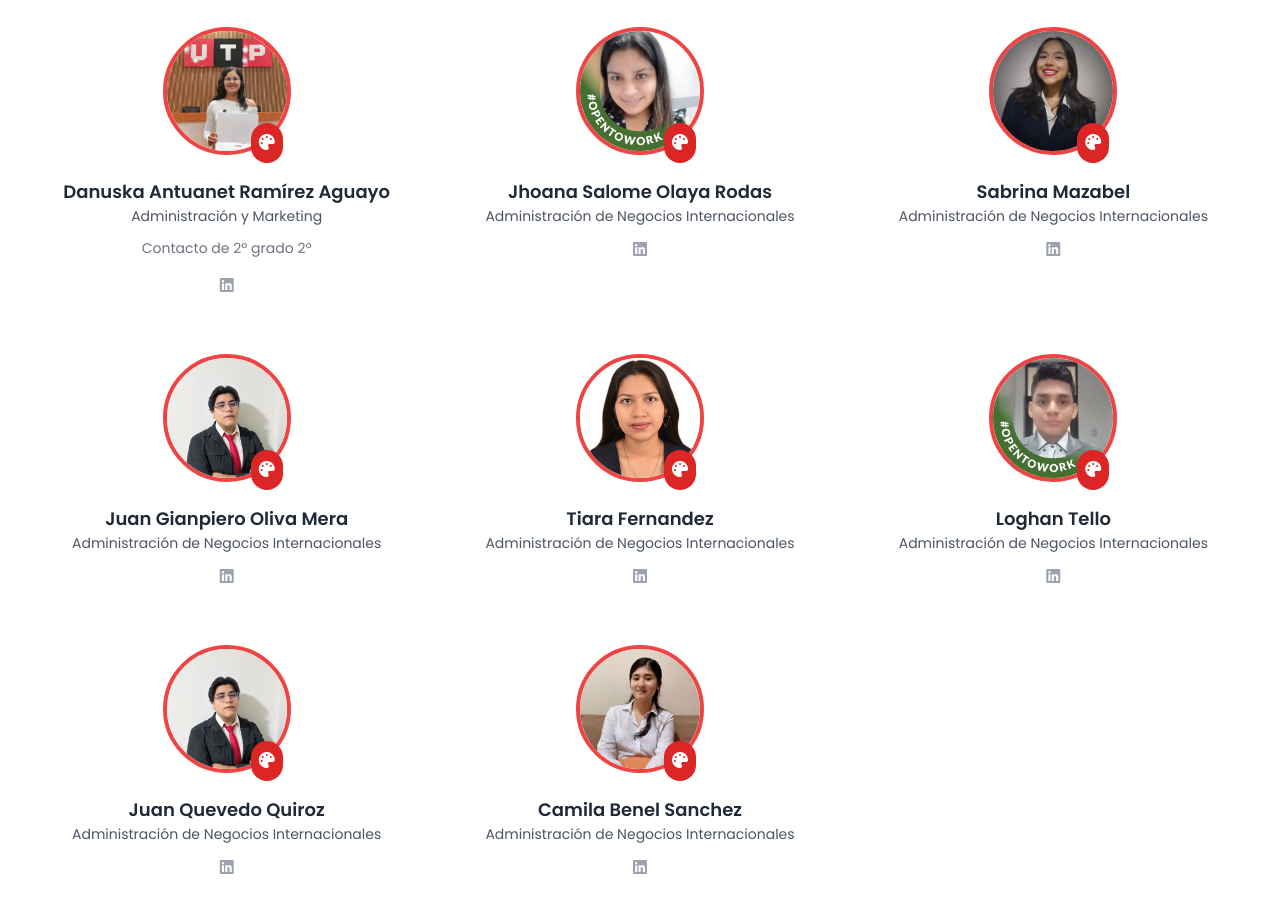
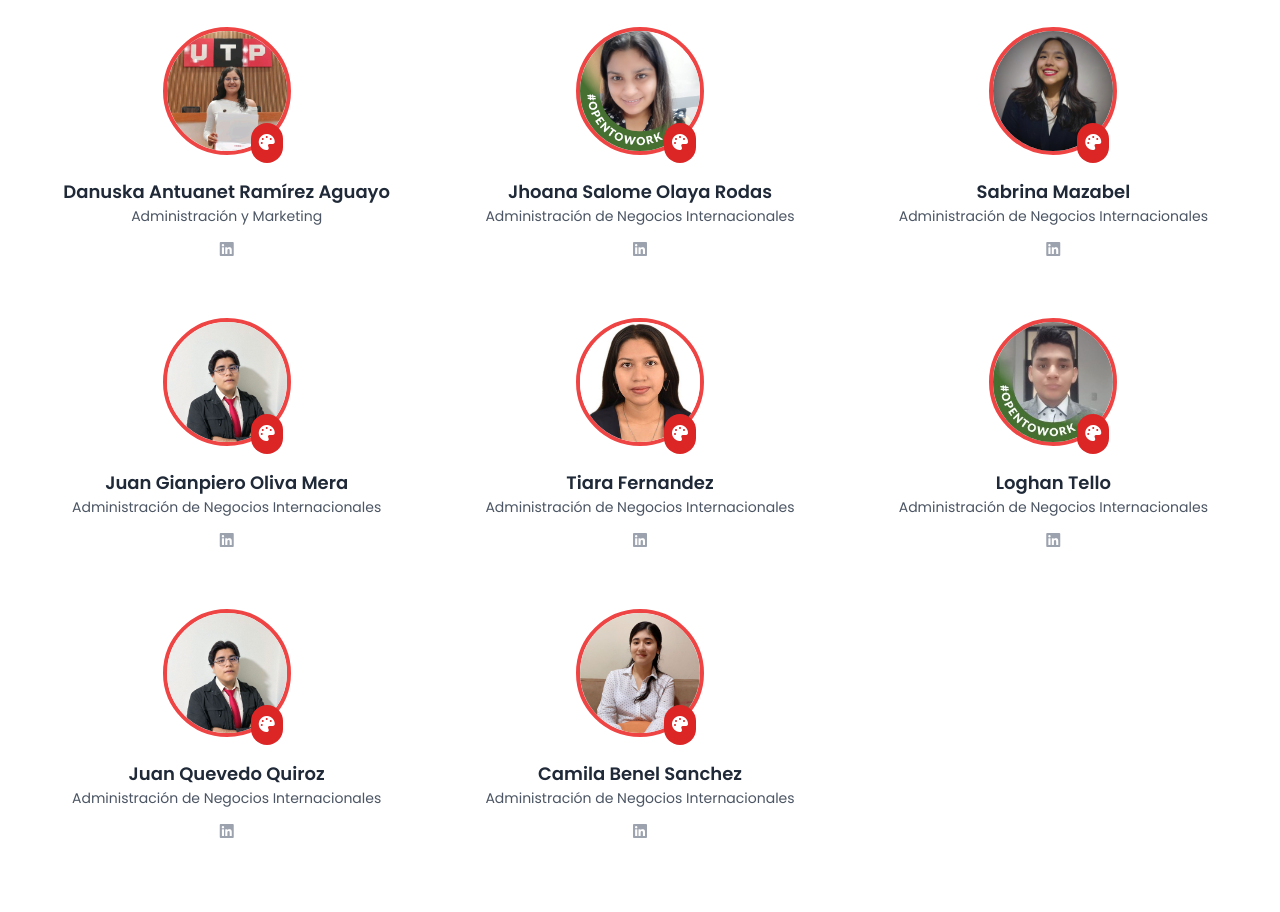
Before and after one commit to JHOMT/NUTRIALBONDI, a website: page index.html in a window 1280 px wide. Shown: the part 4257-5169 px from the top of the page. Drawn offline with nearby package versions, Linux system fonts and the light colour scheme.

Commit message:
update profiles

```diff
--- a/index.html
+++ b/index.html
@@ -631,7 +631,6 @@
                 <p class="text-sm text-gray-600 mb-3 hidden" data-lang="en">Business Administration and Marketing</p>
                 <p class="text-sm text-gray-600 mb-3 hidden" data-lang="ja">ビジネス管理とマーケティング</p>
                 <p class="text-sm text-gray-600 mb-3 hidden" data-lang="zh">商业管理与市场营销</p>
-                <p class="text-sm text-gray-500 mb-4">Contacto de 2º grado 2º</p>
                 <div class="flex justify-center space-x-3">
                     <a href="https://www.linkedin.com/in/danuska-antuanet-ram%C3%ADrez-aguayo-314a351ab/" class="text-gray-400 hover:text-red-600 transition"><i class="fab fa-linkedin"></i></a>
                 </div>
```
